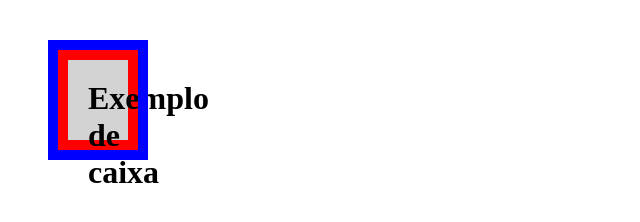
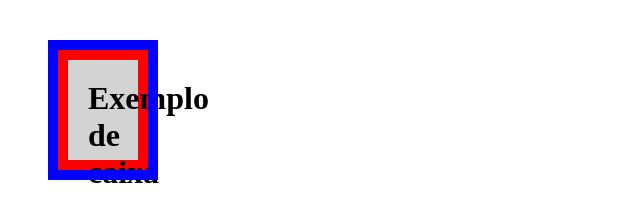
Before and after one commit to Programacao-para-Web-Design/aula-18-09-th-e-maria-n, a plain HTML site: page index.html in a window 1280 px wide. Shown: the whole page, without its empty margins (0-640 px from the left). Drawn offline with Linux system fonts and the light colour scheme.

Commit message:
Update index.html

```diff
--- a/index.html
+++ b/index.html
@@ -3,8 +3,8 @@
 <head>
     <style>
     h1{
- width: 20px; /* Largura de 30 pixels */
- height: 40px; /* Altura de 50 pixels */
+ width: 30px; /* Largura de 30 pixels */
+ height: 60px; /* Altura de 50 pixels */
  background-color: Lightgray; /* Cor de fundo cinza claro */
  border-width: 10px; /* Largura da borda de 10 pixels */
  border-style: solid; /* Estilo da borda é solida */
```
